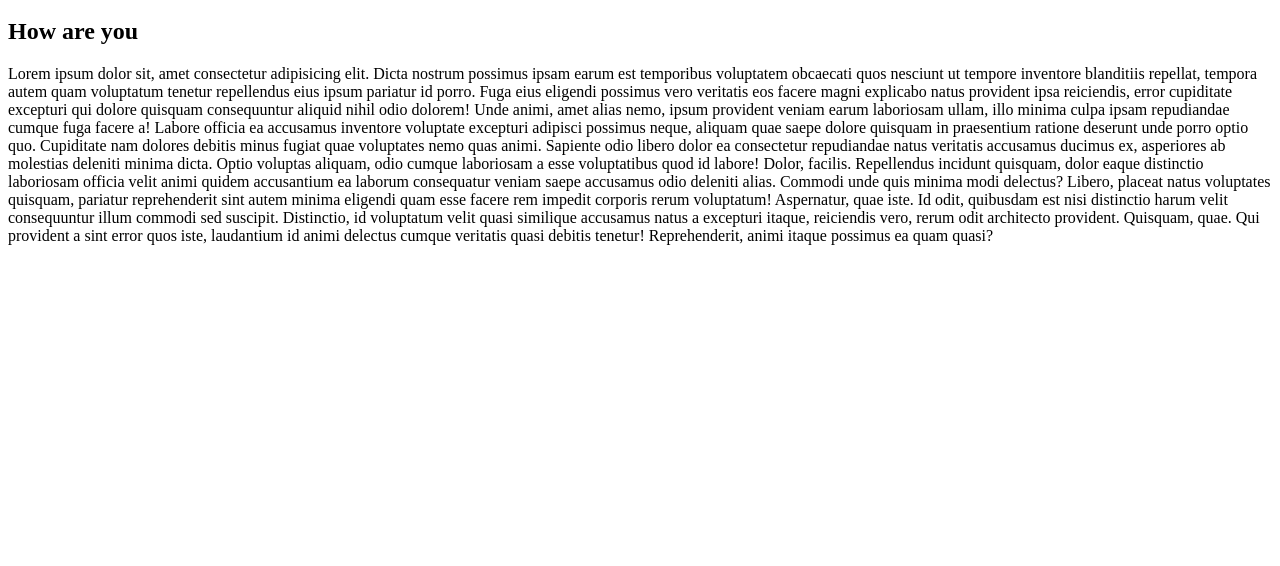
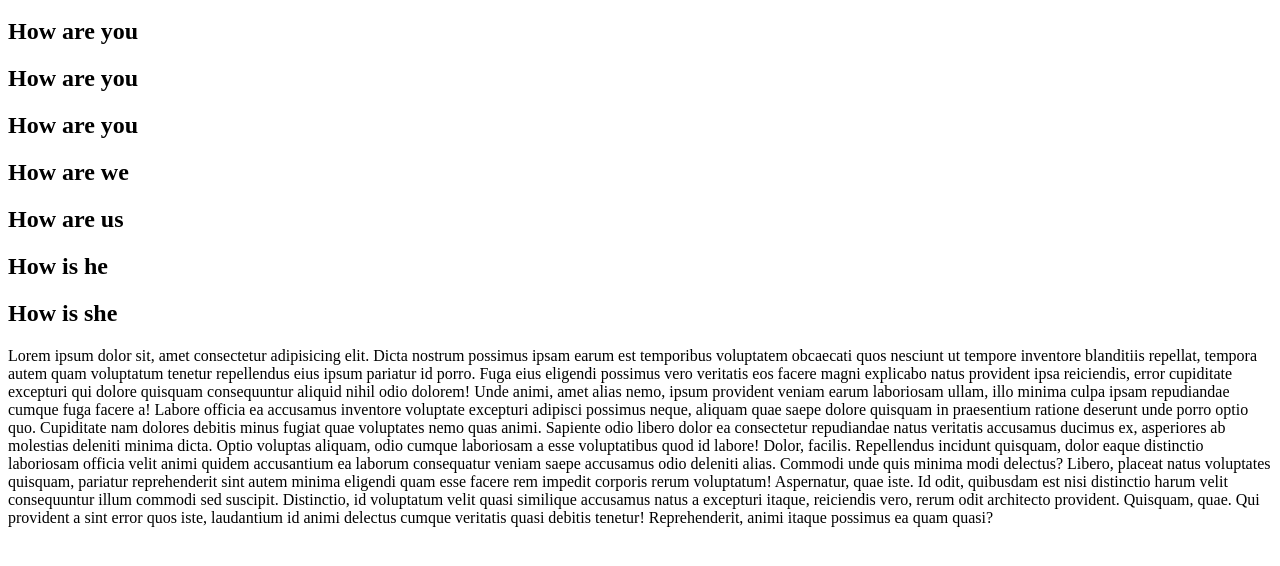
Before and after one commit to GegaJikuridze/blablabal, a plain HTML site: page index.html in a window 1280 px wide. Shown: the part 120-686 px from the top of the page. Drawn offline with Linux system fonts and the light colour scheme.

Commit message:
adding conflict

```diff
--- a/index.html
+++ b/index.html
@@ -12,6 +12,12 @@
     <!-- gugas section  -->
     <h1>Hello World !</h1>
     <h2>How are you</h2>
+    <h2>How are you</h2>
+    <h2>How are you</h2>
+    <h2>How are we</h2>
+    <h2>How are us</h2>
+    <h2>How is he</h2>
+    <h2>How is she</h2>
     <p>
       Lorem ipsum dolor sit, amet consectetur adipisicing elit. Dicta nostrum
       possimus ipsam earum est temporibus voluptatem obcaecati quos nesciunt ut
```
